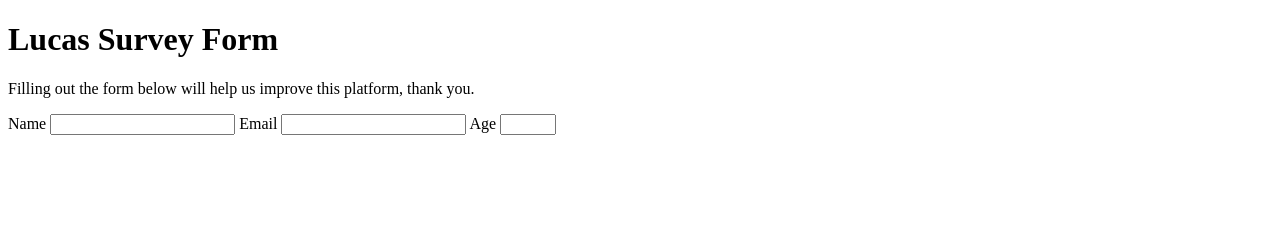
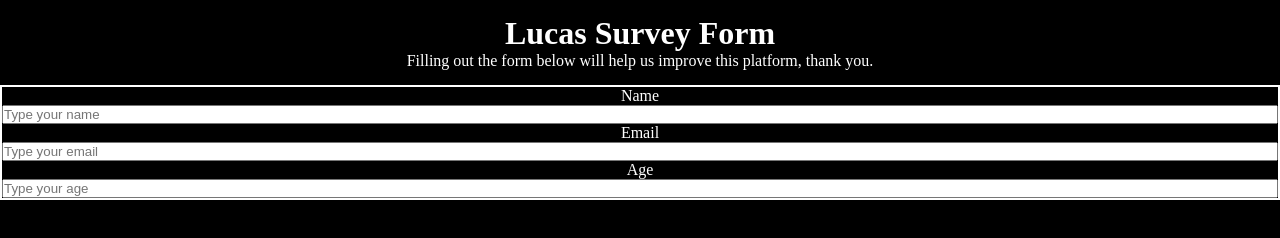
Before and after one commit to llucasy/survey-form-freecodecamp, a plain HTML site: page index.html in a window 1280 px wide. Drawn offline with Linux system fonts and the light colour scheme.

Commit message:
User Story 10, 11

```diff
--- a/index.html
+++ b/index.html
@@ -4,6 +4,7 @@
     <meta charset="UTF-8">
     <meta name="viewport" content="width=device-width, initial-scale=1.0">
     <title>Survey Form</title>
+    <link rel="stylesheet" href="style.css">
 </head>
 <body>
     <header>
@@ -11,12 +12,12 @@
         <p id="description">Filling out the form below will help us improve this platform, thank you.</p>
     </header>
     <form id="survey-form">
-        <label for="name">Name</label>
-        <input type="text" id="name" required>
-        <label for="email">Email</label>
-        <input type="email" id="email" required>
-        <label for="number">Age</label>
-        <input type="number" id="number" min="14" max="90">
+        <label for="name" id="name-label">Name</label>
+        <input type="text" id="name" placeholder="Type your name" required>
+        <label for="email" id="email-label">Email</label>
+        <input type="email" id="email" placeholder="Type your email" required>
+        <label for="number" id="number-label">Age</label>
+        <input type="number" id="number" min="14" max="90" placeholder="Type your age">
     </form>
 
     <script src="https://cdn.freecodecamp.org/testable-projects-fcc/v1/bundle.js"></script>
--- /dev/null
+++ b/style.css
@@ -0,0 +1,22 @@
+* {
+    margin: 0;
+    padding: 0;
+    box-sizing: border-box;
+}
+
+body {
+    text-align: center;
+    color: white;
+    background-color: black;
+}
+ header {
+     margin: 15px;
+ }
+
+ form {
+     border: 2px solid white;
+     display: grid;
+     grid-template-columns: 1fr;
+     margin: 15px;
+     margin: 0 auto;
+ }
```
